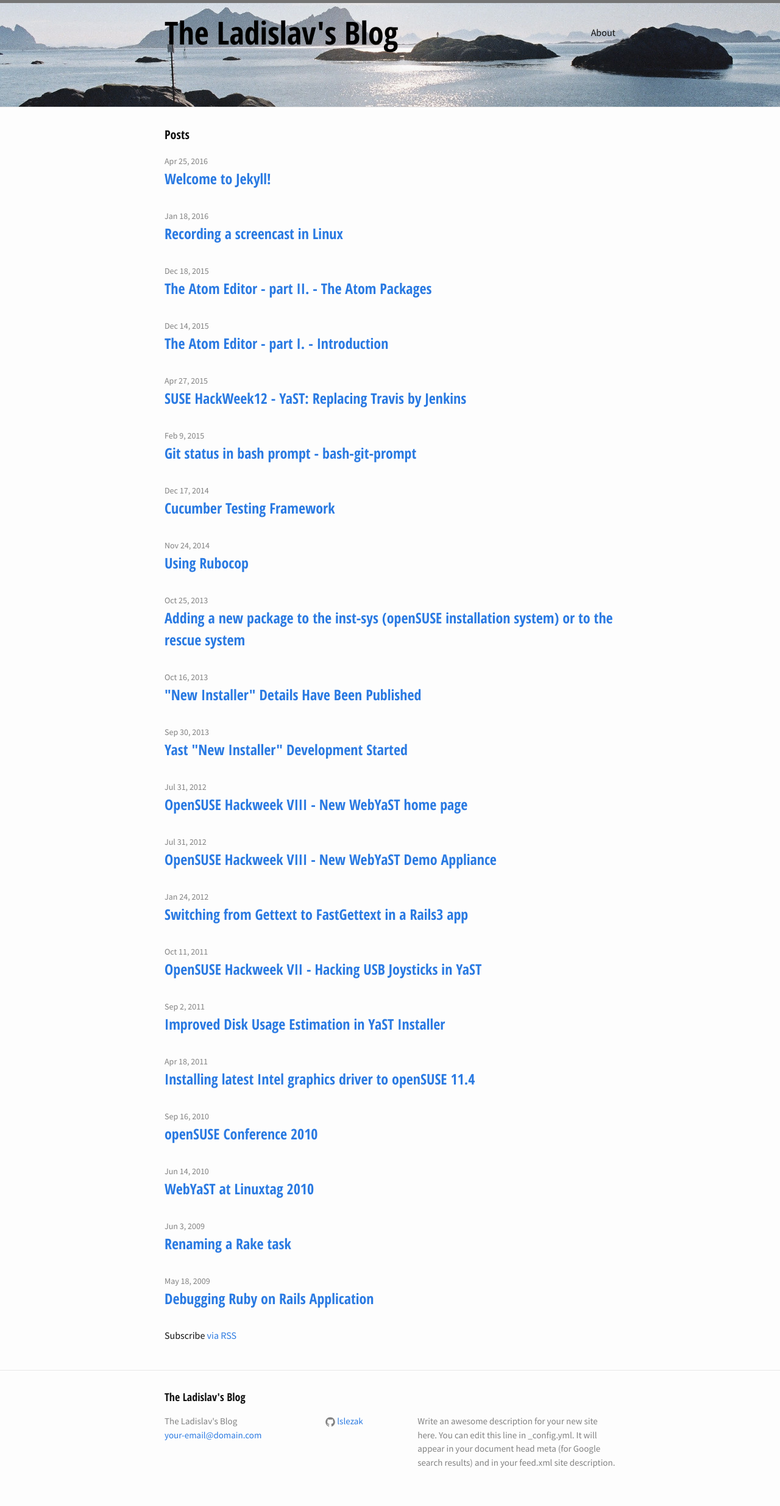
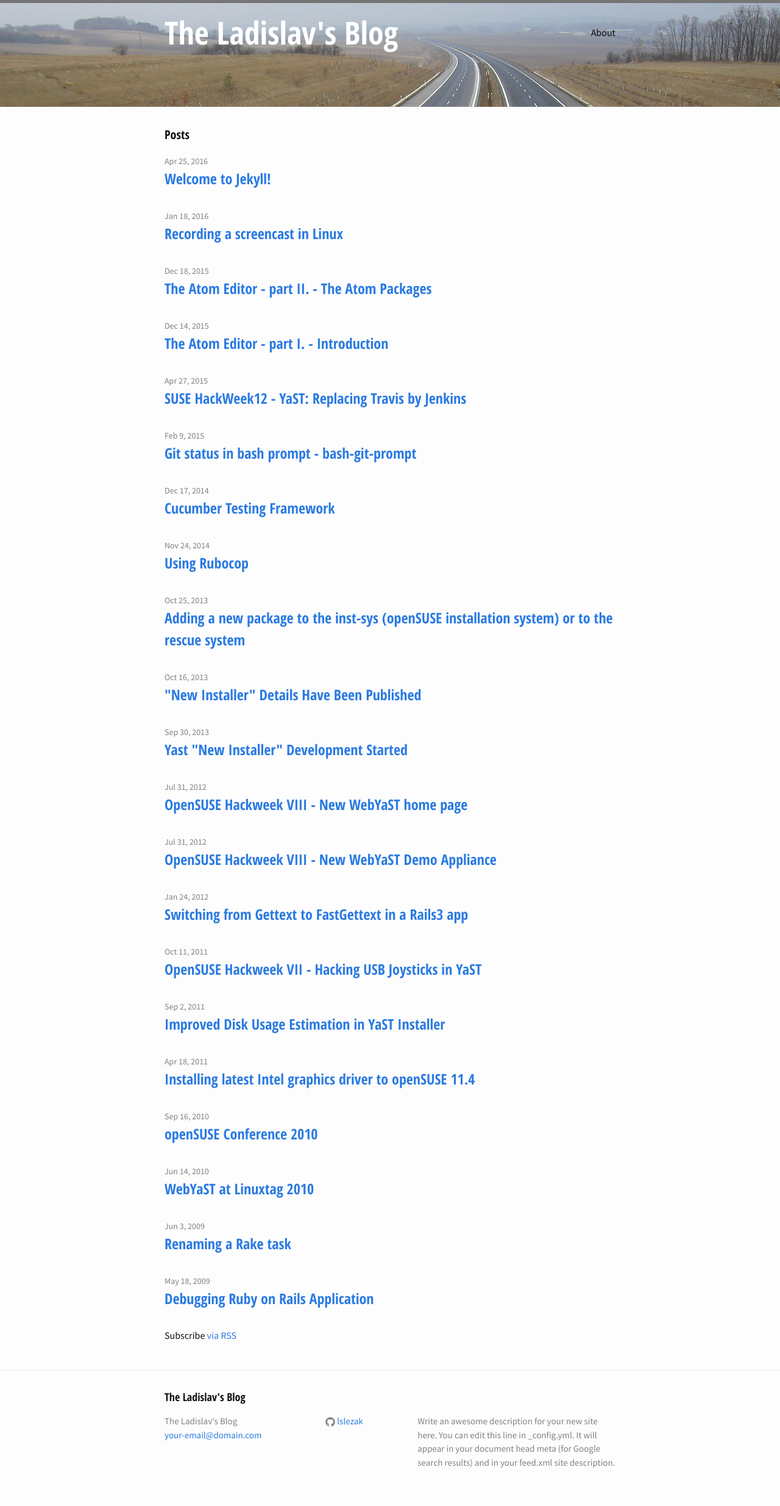
Before and after one commit to lslezak/blog, a Jekyll site: the page built from index.html, in a window 1280 px wide. Shown: the whole page at 61% size. Built offline with Jekyll 4.4.1, drawn with Linux system fonts in a browser that asks for light colours.

Commit message:
changed header image

```diff
--- a/_sass/_layout.scss
+++ b/_sass/_layout.scss
@@ -24,7 +24,7 @@
     float: left;
     &,
     &:visited {
-        color: black; // $grey-color-dark;
+        color: white;
     }
 }
 
```
Also changed, not shown: images/page_header.jpg.
